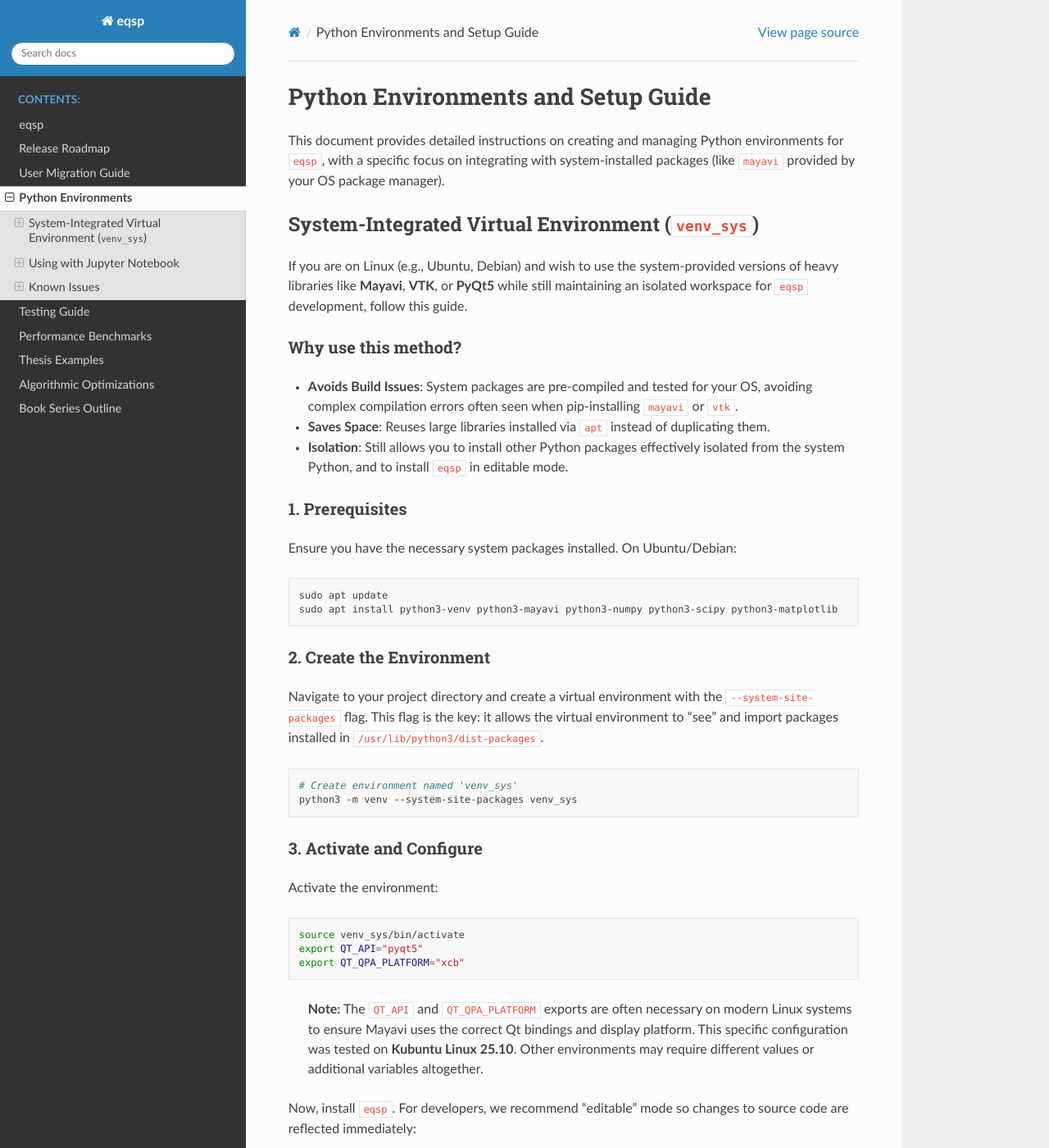
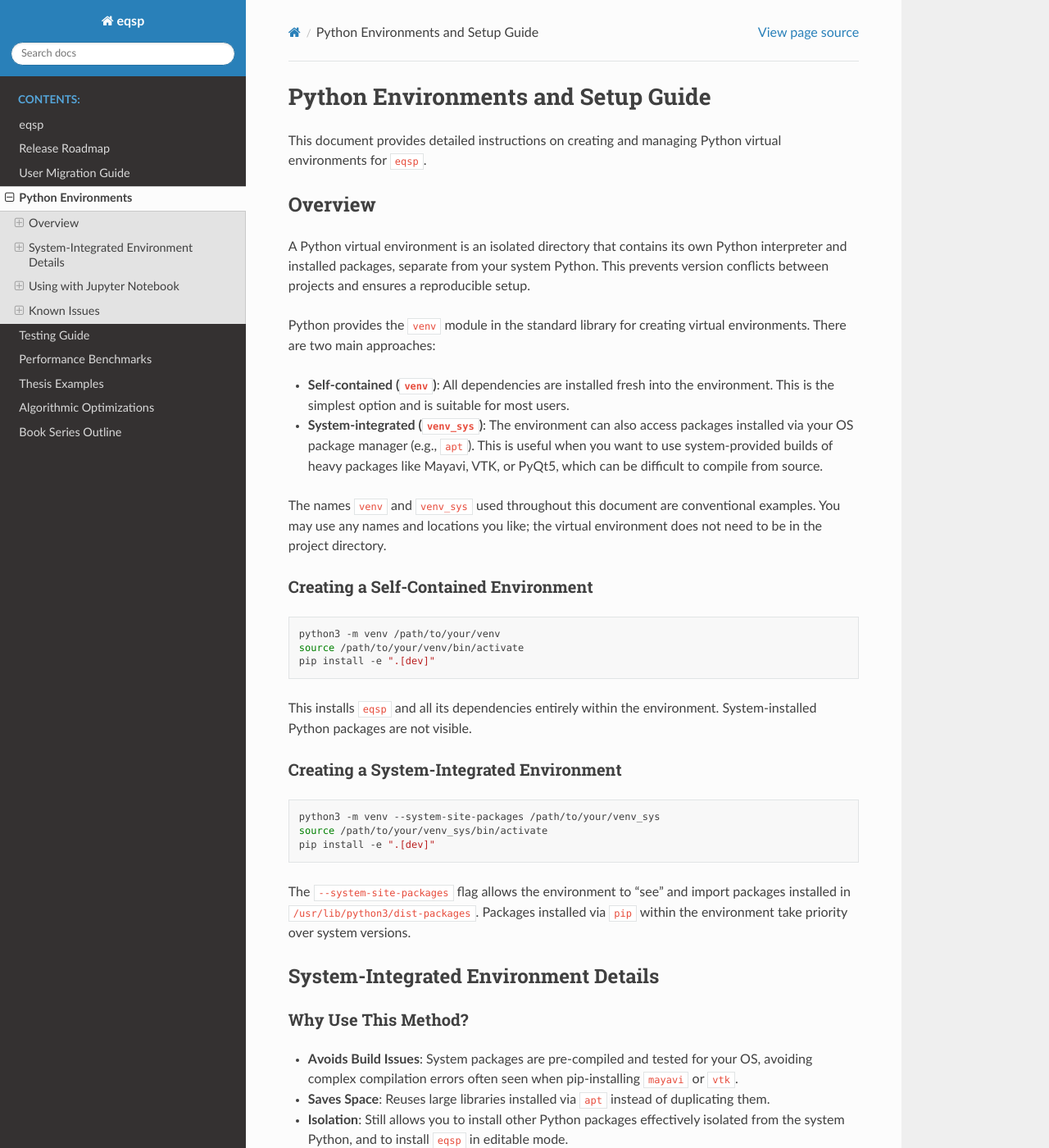
Before and after one commit to penguian/eqsp, a Sphinx documentation site: the page built from doc/python_environments.md, in a window 1280 px wide and 1400 px high. Shown: the whole window at 82% size. Built offline with Sphinx 7.4.7 and the Read the Docs theme 3.1.0, drawn with Linux system fonts in a browser that asks for light colours; some of the changed text lies outside the part shown.

Commit message:
Use names consistently

````diff
--- a/doc/python_environments.md
+++ b/doc/python_environments.md
@@ -1,18 +1,74 @@
 # Python Environments and Setup Guide
 
-This document provides detailed instructions on creating and managing Python environments for `eqsp`, with a specific focus on integrating with system-installed packages (like `mayavi` provided by your OS package manager).
+This document provides detailed instructions on creating and
+managing Python virtual environments for `eqsp`.
 
-## System-Integrated Virtual Environment (`venv_sys`)
+## Overview
 
-If you are on Linux (e.g., Ubuntu, Debian) and wish to use the system-provided versions of heavy libraries like **Mayavi**, **VTK**, or **PyQt5** while still maintaining an isolated workspace for `eqsp` development, follow this guide.
+A Python virtual environment is an isolated directory that
+contains its own Python interpreter and installed packages,
+separate from your system Python. This prevents version conflicts
+between projects and ensures a reproducible setup.
 
-### Why use this method?
--   **Avoids Build Issues**: System packages are pre-compiled and tested for your OS, avoiding complex compilation errors often seen when pip-installing `mayavi` or `vtk`.
--   **Saves Space**: Reuses large libraries installed via `apt` instead of duplicating them.
--   **Isolation**: Still allows you to install other Python packages effectively isolated from the system Python, and to install `eqsp` in editable mode.
+Python provides the `venv` module in the standard library for
+creating virtual environments. There are two main approaches:
+
+-   **Self-contained (`venv`)**: All dependencies are installed
+    fresh into the environment. This is the simplest option and
+    is suitable for most users.
+-   **System-integrated (`venv_sys`)**: The environment can also
+    access packages installed via your OS package manager (e.g.,
+    `apt`). This is useful when you want to use system-provided
+    builds of heavy packages like Mayavi, VTK, or PyQt5, which
+    can be difficult to compile from source.
+
+The names `venv` and `venv_sys` used throughout this document
+are conventional examples. You may use any names and locations
+you like; the virtual environment does not need to be in the
+project directory.
+
+### Creating a Self-Contained Environment
+
+```bash
+python3 -m venv /path/to/your/venv
+source /path/to/your/venv/bin/activate
+pip install -e ".[dev]"
+```
+
+This installs `eqsp` and all its dependencies entirely within
+the environment. System-installed Python packages are not
+visible.
+
+### Creating a System-Integrated Environment
+
+```bash
+python3 -m venv --system-site-packages /path/to/your/venv_sys
+source /path/to/your/venv_sys/bin/activate
+pip install -e ".[dev]"
+```
+
+The `--system-site-packages` flag allows the environment to
+"see" and import packages installed in
+`/usr/lib/python3/dist-packages`. Packages installed via `pip`
+within the environment take priority over system versions.
+
+## System-Integrated Environment Details
+
+### Why Use This Method?
+
+-   **Avoids Build Issues**: System packages are pre-compiled
+    and tested for your OS, avoiding complex compilation errors
+    often seen when pip-installing `mayavi` or `vtk`.
+-   **Saves Space**: Reuses large libraries installed via `apt`
+    instead of duplicating them.
+-   **Isolation**: Still allows you to install other Python
+    packages effectively isolated from the system Python, and
+    to install `eqsp` in editable mode.
 
 ### 1. Prerequisites
-Ensure you have the necessary system packages installed. On Ubuntu/Debian:
+
+Ensure you have the necessary system packages installed. On
+Ubuntu/Debian:
 
 ```bash
 sudo apt update
@@ -20,40 +76,58 @@ sudo apt install python3-venv python3-mayavi python3-numpy python3-scipy python3
 ```
 
 ### 2. Create the Environment
-Navigate to your project directory and create a virtual environment with the `--system-site-packages` flag. This flag is the key: it allows the virtual environment to "see" and import packages installed in `/usr/lib/python3/dist-packages`.
+
+Create a virtual environment with the `--system-site-packages`
+flag. This flag is the key: it allows the virtual environment
+to "see" and import packages installed in
+`/usr/lib/python3/dist-packages`.
 
 ```bash
-# Create environment named 'venv_sys'
-python3 -m venv --system-site-packages venv_sys
+python3 -m venv --system-site-packages /path/to/your/venv_sys
 ```
 
 ### 3. Activate and Configure
+
 Activate the environment:
 
 ```bash
-source venv_sys/bin/activate
+source /path/to/your/venv_sys/bin/activate
 export QT_API="pyqt5"
 export QT_QPA_PLATFORM="xcb"
 ```
 
-> **Note:** The `QT_API` and `QT_QPA_PLATFORM` exports are often necessary on modern Linux systems to ensure Mayavi uses the correct Qt bindings and display platform. This specific configuration was tested on **Kubuntu Linux 25.10**. Other environments may require different values or additional variables altogether.
+> **Note:** The `QT_API` and `QT_QPA_PLATFORM` exports are
+> often necessary on modern Linux systems to ensure Mayavi uses
+> the correct Qt bindings and display platform. This specific
+> configuration was tested on **Kubuntu Linux 25.10**. Other
+> environments may require different values or additional
+> variables altogether.
 
-Now, install `eqsp`. For developers, we recommend "editable" mode so changes to source code are reflected immediately:
+Now, install `eqsp`. For developers, we recommend "editable"
+mode so changes to source code are reflected immediately:
 
 ```bash
-# Ensure pip is up to date (optional but recommended)
 pip install --upgrade pip
-
-# Install eqsp in editable mode with development tools
 pip install -e ".[dev]"
 ```
 
-> **What does `".[dev]"` install?** In addition to `eqsp` itself, this installs the development tools defined in `pyproject.toml`: `ruff`, `pylint`, `pytest`, and `coverage`. These are the same tools used by CI and by `verify_all.py`.
+> **What does `".[dev]"` install?** In addition to `eqsp`
+> itself, this installs the development tools defined in
+> `pyproject.toml`: `ruff`, `pylint`, `pytest`, and `coverage`.
+> These are the same tools used by CI and by `verify_all.py`.
 
-> **How does this interact with `venv_sys`?** When using a `--system-site-packages` virtual environment, pip installs the dev tools into the venv's local `site-packages` directory, which takes priority over any system-installed versions of the same packages. System packages like `numpy`, `scipy`, `matplotlib`, and `mayavi` remain visible through the `--system-site-packages` flag. In a standard `venv` (without `--system-site-packages`), all dependencies are installed fresh into the venv.
+> **How does this interact with `venv_sys`?** When using a
+> `--system-site-packages` virtual environment, pip installs
+> the dev tools into the venv's local `site-packages` directory,
+> which takes priority over any system-installed versions of the
+> same packages. System packages like `numpy`, `scipy`,
+> `matplotlib`, and `mayavi` remain visible through the
+> `--system-site-packages` flag.
 
 ### 4. Verification
-Verify that you can import both the system package (Mayavi) and your local package (EqSP):
+
+Verify that you can import both the system package (Mayavi) and
+your local package (EqSP):
 
 ```bash
 python3 -c "import mayavi.mlab; print('Mayavi OK')"
@@ -62,42 +136,59 @@ python3 -c "import eqsp; print('EqSP OK')"
 
 ## Using with Jupyter Notebook
 
-To use this specific environment within Jupyter Notebook or JupyterLab, you need to register it as a kernel.
+To use a virtual environment within Jupyter Notebook or
+JupyterLab, you need to register it as a kernel.
 
 ### 1. Install ipykernel
-Ensure `ipykernel` is installed. It might be available from the system, but installing it in the venv ensures compatibility.
+
+Ensure `ipykernel` is installed. It might be available from the
+system, but installing it in the venv ensures compatibility.
 
 ```bash
-source venv_sys/bin/activate
+source /path/to/your/venv_sys/bin/activate
 pip install ipykernel ipyevents
 ```
 
-> **Note:** `ipyevents` is required for Mayavi's interactive features in Jupyter notebooks.
+> **Note:** `ipyevents` is required for Mayavi's interactive
+> features in Jupyter notebooks.
 
 ### 2. Register the Kernel
-Run the following command to make this environment available in Jupyter:
+
+Run the following command to make this environment available in
+Jupyter:
 
 ```bash
 python3 -m ipykernel install --user --name=venv_sys --display-name "Python (venv_sys)"
 ```
-*   `--name=venv_sys`: The internal machine-readable name.
-*   `--display-name "Python (venv_sys)"`: The name you will see in the Jupyter menu.
+
+-   `--name=venv_sys`: The internal machine-readable name.
+-   `--display-name "Python (venv_sys)"`: The name you will see
+    in the Jupyter menu.
 
 ### 3. Select the Kernel
+
 Open Jupyter Notebook or Lab:
 
 1.  Open your `.ipynb` file.
 2.  Go to the **Kernel** menu -> **Change Kernel**.
 3.  Select **Python (venv_sys)**.
 
-Now, your notebook can import `mayavi` (from system) and `eqsp` (from your local editable install).
+Now, your notebook can import `mayavi` (from system) and `eqsp`
+(from your local editable install).
 
 ## Known Issues
 
 ### 3D Visualization in Jupyter
-While `test_illustrations` (Matplotlib 2D) typically works in Jupyter, `test_visualizations` (Mayavi 3D) may fail to display plots in some environments (e.g., Kubuntu with QT env vars set), even when command-line execution works.
+
+While `test_illustrations` (Matplotlib 2D) typically works in
+Jupyter, `test_visualizations` (Mayavi 3D) may fail to display
+plots in some environments (e.g., Kubuntu with QT env vars set),
+even when command-line execution works.
 
 **Workaround:**
 If 3D plots do not appear in Jupyter:
-1.  Run the verify scripts from the terminal, e.g. `python3 tests/verify/verify_illustrations.py` or `python3 tests/verify/verify_mayavi_extensions_color.py`.
-2.  Or check for specific browser/extension console errors related to `ipyevents` or WebGL.
+1.  Run the verify scripts from the terminal, e.g.
+    `python3 tests/verify/verify_illustrations.py` or
+    `python3 tests/verify/verify_mayavi_extensions_color.py`.
+2.  Or check for specific browser/extension console errors
+    related to `ipyevents` or WebGL.
--- a/pyproject.toml
+++ b/pyproject.toml
@@ -5,7 +5,7 @@ build-backend = "setuptools.build_meta"
 [project]
 name = "eqsp"
 version = "0.98.0"
-description = "Recursive Zonal Equal Area (EQ) Sphere Partitioning Toolbox"
+description = "Equal Area Sphere Partitioning Library"
 readme = "README.md"
 authors = [
   { name = "Paul Leopardi", email = "paul.leopardi@gmail.com" },
````
Also changed, not shown: AUTHORS.md (+1 -1 lines), doc/book_series_outline.md (+1 -1 lines), doc/user_migration_guide.md (+1 -1 lines), 1 other file.
